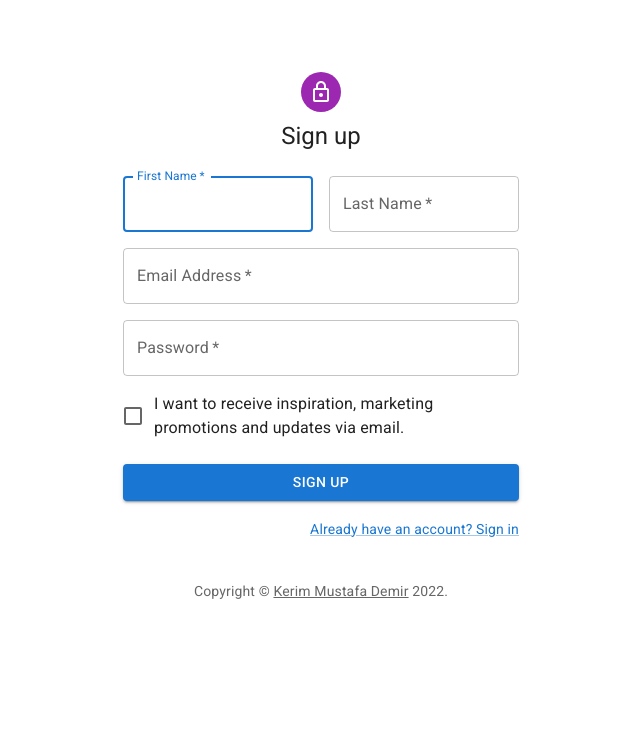
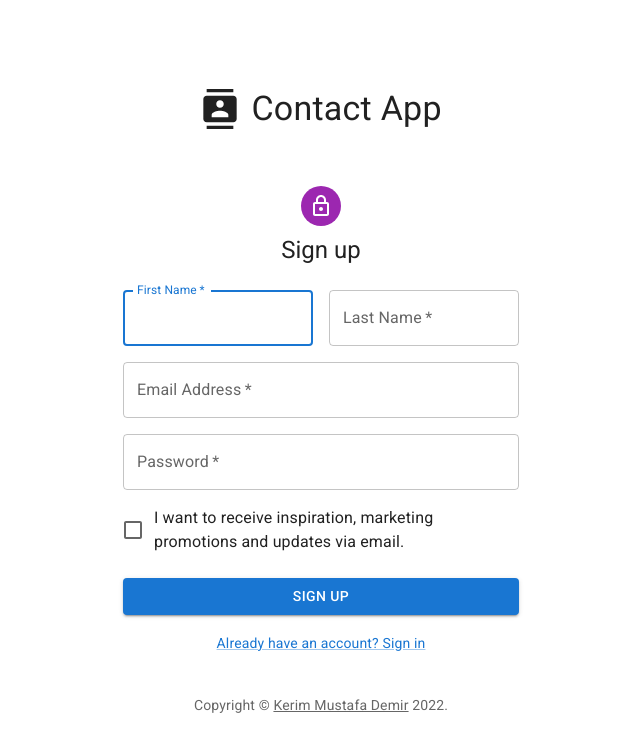
Before and after one commit to kerimmstfdemir/Personalized-Contact-App, a React (Create React App) app: page /register in a window 1280 px wide. Shown: the top 752 px of the page, without its empty margins (319-959 px from the left). Built offline with nearby package versions, Linux system fonts and the light colour scheme; no server answers.

Commit message:
updated and modified register and login page

```diff
--- a/src/pages/login/Login.jsx
+++ b/src/pages/login/Login.jsx
@@ -12,6 +12,7 @@ import LockOutlinedIcon from "@mui/icons-material/LockOutlined";
 import Typography from "@mui/material/Typography";
 import { createTheme, ThemeProvider } from "@mui/material/styles";
 import googleicon from "../../assets/google-icon.png"
+import ContactsIcon from '@mui/icons-material/Contacts';
 import { useNavigate } from "react-router-dom";
 import { auth } from "../../authentication/firebase";
 import { signInWithEmailAndPassword, GoogleAuthProvider, signInWithPopup } from "firebase/auth";
@@ -122,6 +123,12 @@ const Login = () => {
                             alignItems: 'center',
                         }}
                     >
+                        <div className="d-flex align-items-center mt-4 mb-5" style={{gap:"0.7rem"}}>
+                            <ContactsIcon style={{fontSize:"2.5rem"}}/>
+                            <Typography component="h1" variant="h4">
+                            Contact App
+                            </Typography>
+                        </div>
                         <Avatar sx={{ m: 1, bgcolor: 'secondary.main' }}>
                             <LockOutlinedIcon />
                         </Avatar>
--- a/src/pages/register/Register.jsx
+++ b/src/pages/register/Register.jsx
@@ -10,6 +10,7 @@ import Box from '@mui/material/Box';
 import LockOutlinedIcon from '@mui/icons-material/LockOutlined';
 import Typography from '@mui/material/Typography';
 import Container from '@mui/material/Container';
+import ContactsIcon from '@mui/icons-material/Contacts';
 import { createTheme, ThemeProvider } from '@mui/material/styles';
 import { useNavigate } from 'react-router-dom';
 import { auth } from '../../authentication/firebase';
@@ -95,6 +96,12 @@ const Register = () => {
             alignItems: 'center',
           }}
         >
+          <div className="d-flex align-items-center mt-4 mb-5" style={{gap:"0.7rem"}}>
+                            <ContactsIcon style={{fontSize:"2.5rem"}}/>
+                            <Typography component="h1" variant="h4">
+                            Contact App
+                            </Typography>
+                        </div>
           <Avatar sx={{ m: 1, bgcolor: 'secondary.main' }}>
             <LockOutlinedIcon />
           </Avatar>
@@ -165,7 +172,7 @@ const Register = () => {
             >
               Sign Up
             </Button>
-            <Grid container justifyContent="flex-end">
+            <Grid container justifyContent="center">
               <Grid item>
                 <Link sx={{ cursor:"pointer" }} variant="body2" onClick={() => navigate("/")}>
                   Already have an account? Sign in
```
